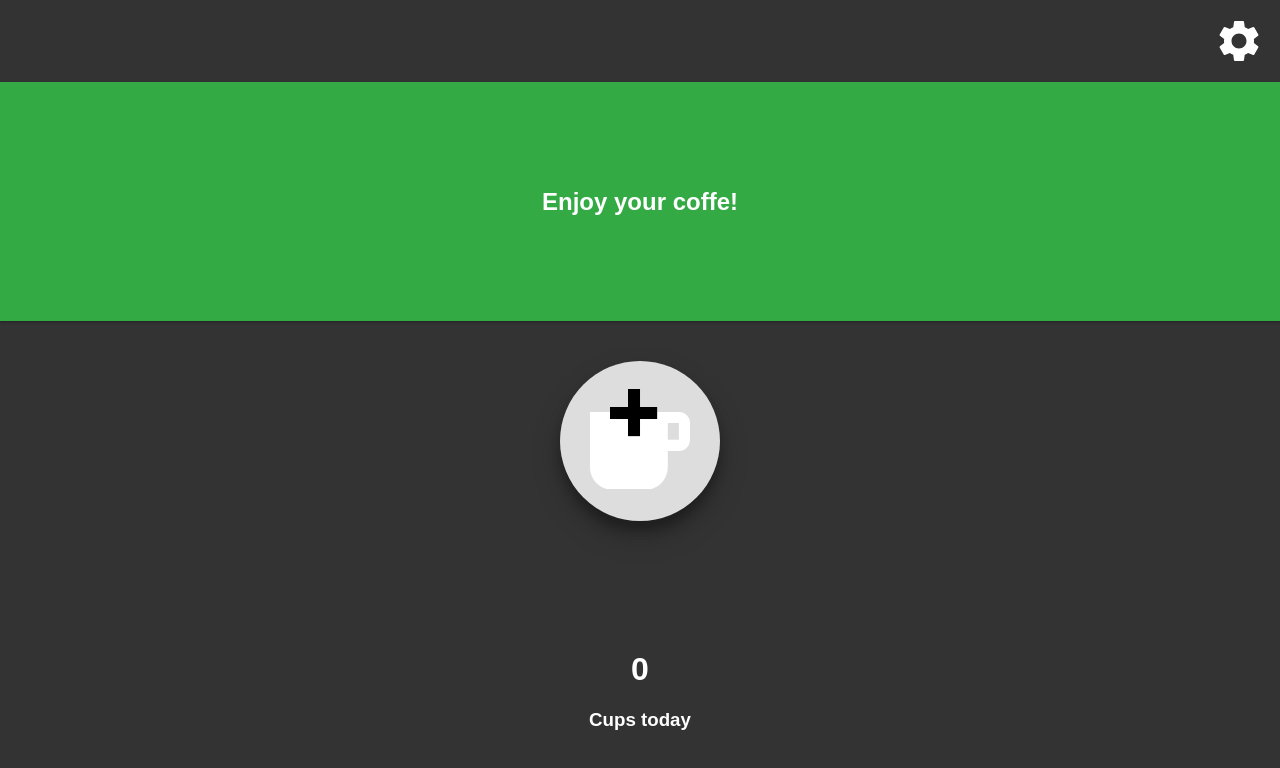
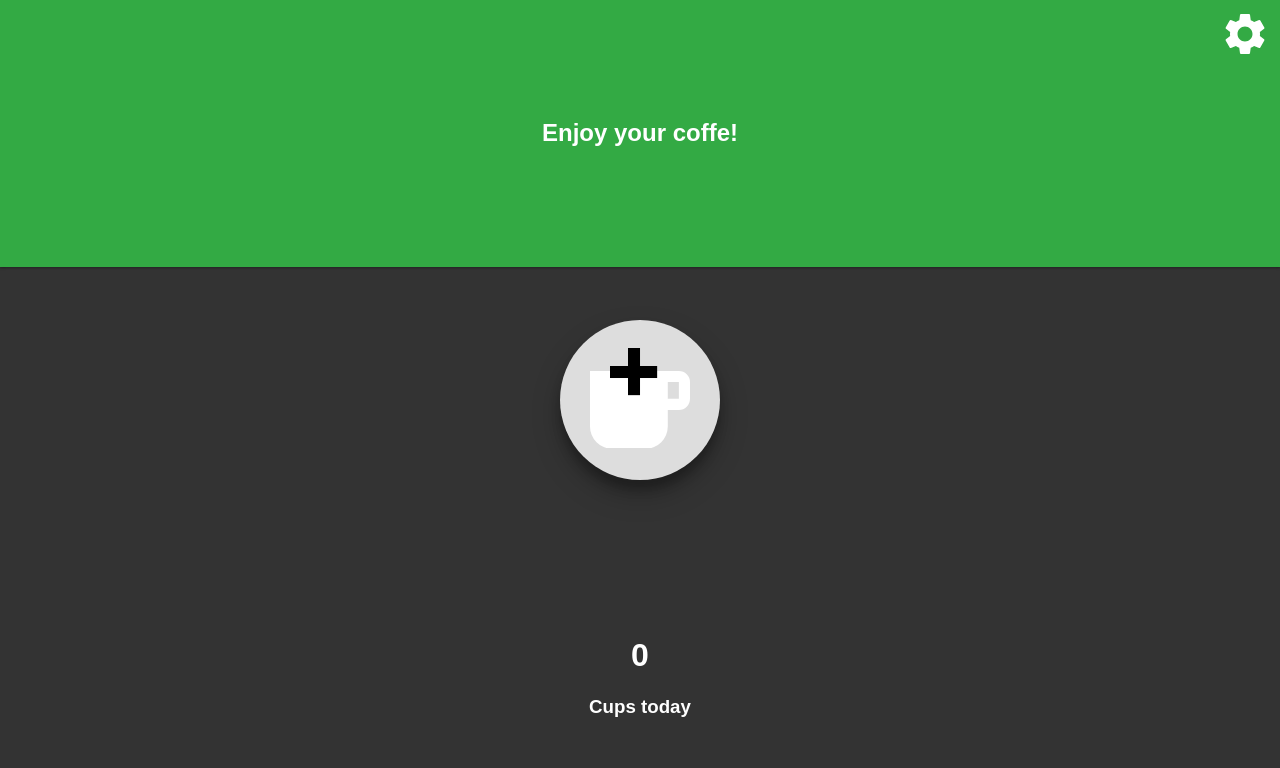
Before and after one commit to StelFoog/coffe-app, a React (Create React App) app: page / in a window 1280 px wide. Shown: the top 768 px of the page. Built offline with nearby package versions, Linux system fonts and the light colour scheme.

Commit message:
Settings icon styling

```diff
--- a/src/App.css
+++ b/src/App.css
@@ -29,10 +29,11 @@
   align-items: center;
 }
 .App-header {
+  position: absolute;
   display: -webkit-box;
   display: -ms-flexbox;
   display: flex;
-  padding: 1rem;
+  width: 100%;
   -webkit-box-pack: end;
   -ms-flex-pack: end;
   justify-content: flex-end;
--- a/src/features/settingsButton/SettingsButton.js
+++ b/src/features/settingsButton/SettingsButton.js
@@ -2,6 +2,10 @@ import React from "react";
 import SettingsIcon from "./SettingsButtonIcon";
 import "./settingsButton.css";
 
-const Settings = () => <SettingsIcon />;
+const Settings = () => (
+  <button className="settings-button" onClick={() => {}}>
+    <SettingsIcon />
+  </button>
+);
 
 export default Settings;
--- a/src/features/settingsButton/settingsButton.css
+++ b/src/features/settingsButton/settingsButton.css
@@ -1,10 +1,19 @@
 .settings-image {
   font-size: 2rem;
-  transition: 0.25s ease-in-out;
+  transition: 0.35s ease-in-out;
 }
 
 .settings-image:hover,
 .settings-image:focus {
-  -webkit-transform: rotate(90deg);
-  transform: rotate(90deg);
+  -webkit-transform: rotate(180deg);
+  transform: rotate(180deg);
 }
+
+.settings-button {
+  user-select: none;
+  background: none;
+  border: none;
+  cursor: pointer;
+  outline: none;
+  margin: 0.5rem 0.25rem;
+}
```
